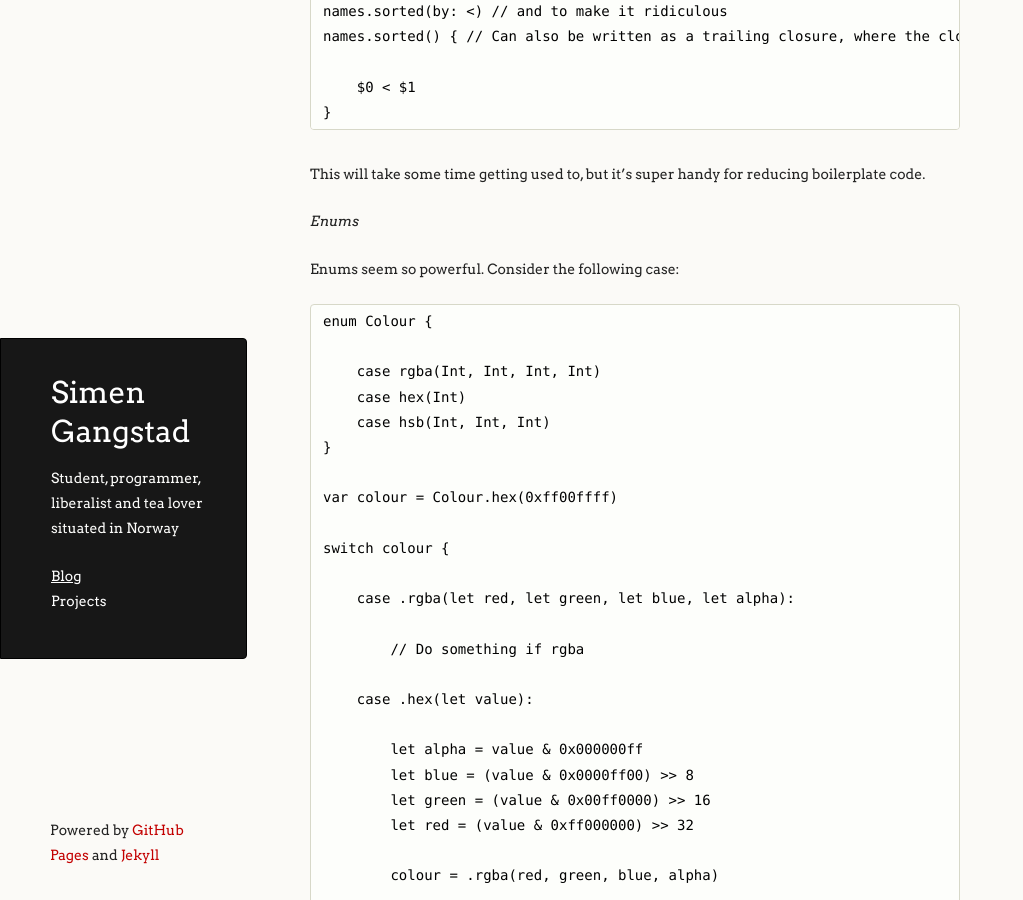
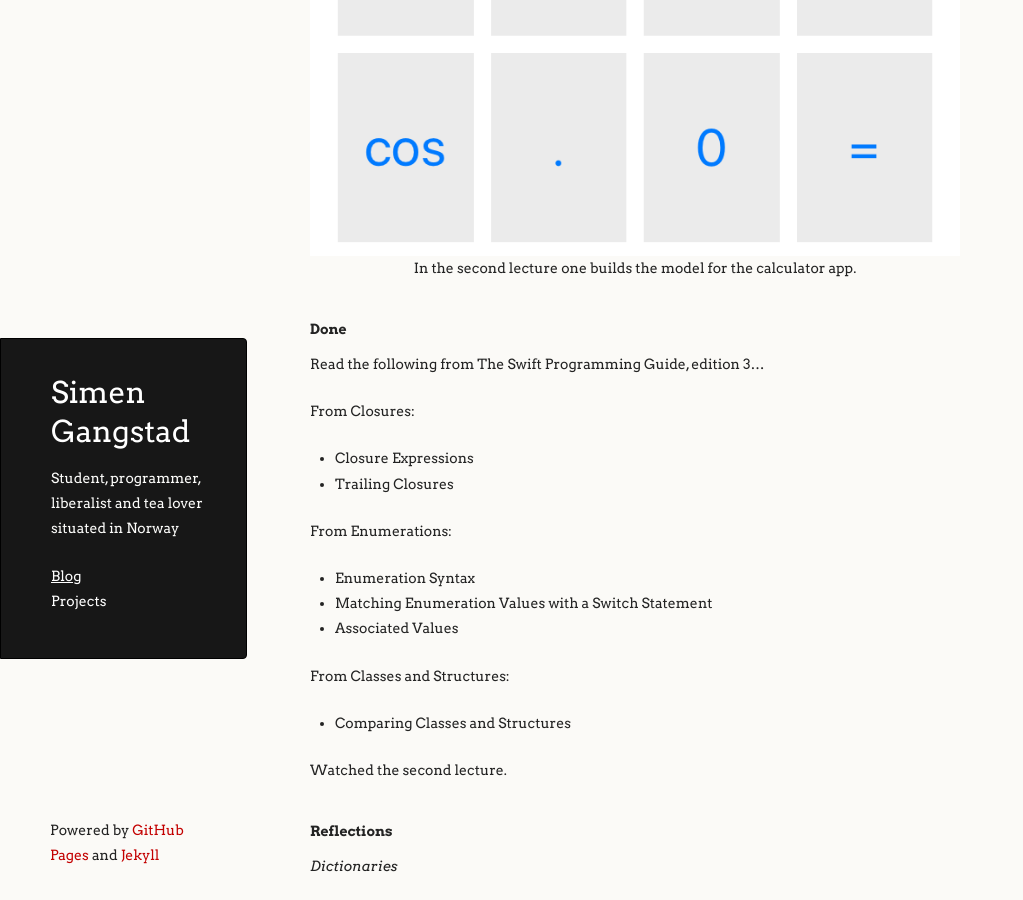
Before and after one commit to simengangstad/simengangstad.github.io, a Jekyll site: the page built from index.md, in a window 1280 px wide and 900 px high, scrolled down 1406 px. Shown: the whole window, without its empty margins (0-1023 px from the left). Built offline with Jekyll 4.4.1, drawn with Linux system fonts in a browser that asks for light colours.

Commit message:
Adds a screen shot to the blogpost: The Swift Project: Day 5

```diff
--- a/_posts/2016-10-10-The-Swift-Project-Day-5.md
+++ b/_posts/2016-10-10-The-Swift-Project-Day-5.md
@@ -7,6 +7,10 @@ tags: [swift, iOS]
 ---
 
 {% include JB/setup %}
+
+{: .center}
+![The Calculator]({{ site.url }}/resources/calculator-day5.png)
+In the second lecture one builds the model for the calculator app.
 
 
 ##### Done
```
Also changed, not shown: resources/calculator-day5.png (added).
